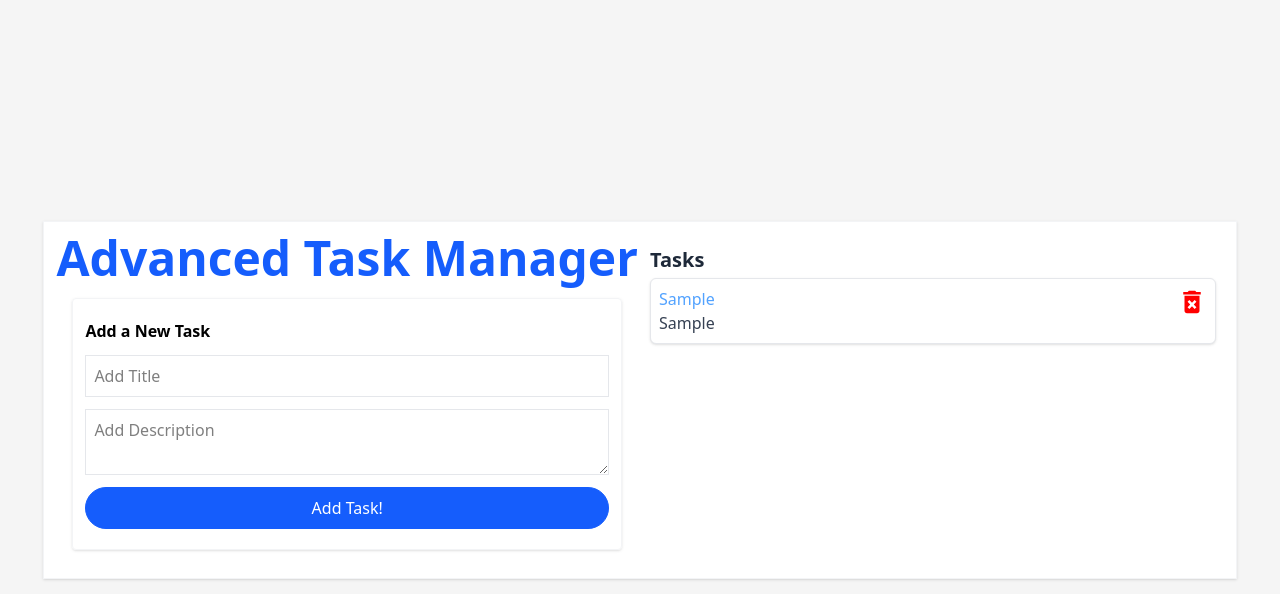
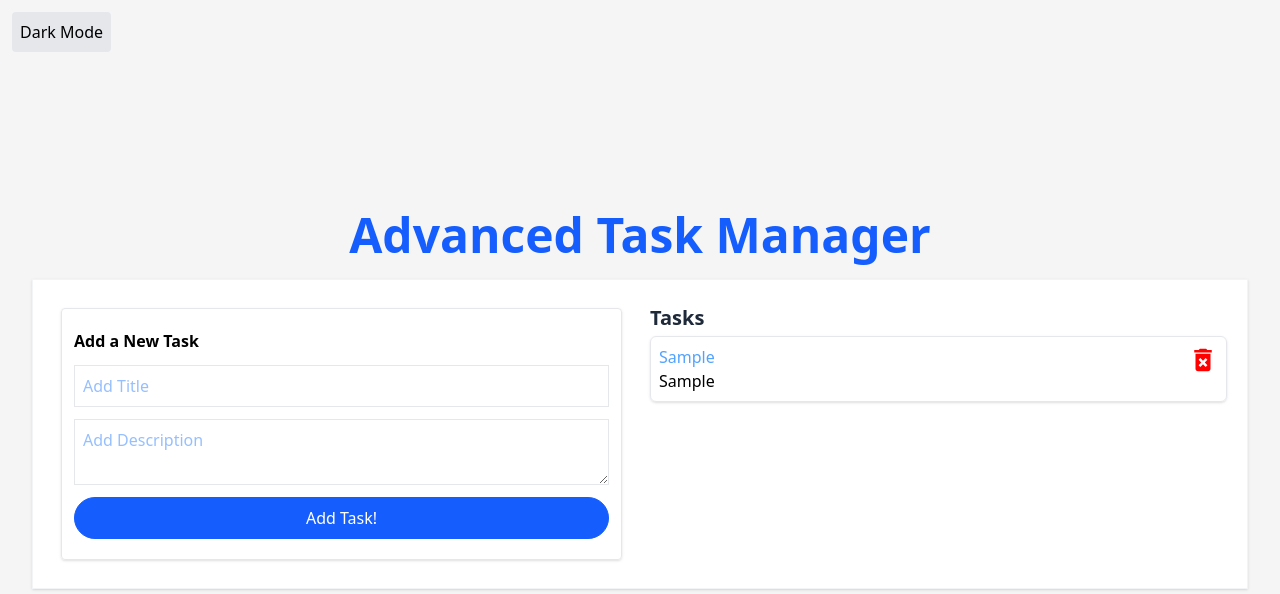
Before and after one commit to KashishKataria786/Advanced-Task-Manager-React.js-ContextAPI-, a React (Vite) app: page / in a window 1280 px wide. Both pictures are taken after typing "Sample", "Sample" into the empty fields and a click on the button "Add Task!". Shown: the top 594 px of the page. Built offline with nearby package versions, Linux system fonts and the light colour scheme.

Commit message:
Added Dark Mode toggle with Context API

```diff
--- a/src/App.jsx
+++ b/src/App.jsx
@@ -1,15 +1,15 @@
-import React, { useEffect, useState } from 'react';
+import React, { useContext, useEffect, useState } from 'react';
 import { v4 as uuidv4 } from 'uuid';
-import { useTheme } from './custom-hooks/useTheme.jsx';
 import './App.css';
 import TaskDisplayComponent from './components/TaskDisplayComponent';
+import { ThemeContext } from './contextAPI/ThemeContext';
 
 function App() {
 
-  // const {theme , toggleTheme}= useTheme();
+  const {theme, toggleTheme}= useContext(ThemeContext);
+  const [tasks, setTasks] = useState(() => {
 
-  const [tasks, setTasks] = useState(() => {
-    // Load tasks from localStorage on first render
+
     const storedTasks = localStorage.getItem('tasks');
     return storedTasks ? JSON.parse(storedTasks) : [];
   });
@@ -37,28 +37,37 @@ function App() {
       setTasks(tasks.filter((task)=>task.id != id));
     }
 
-  // Sync tasks to localStorage whenever they change
+
   useEffect(() => {
     localStorage.setItem('tasks', JSON.stringify(tasks));
   }, [tasks]);
 
   return (
     <>
-    <div className='bg-white border border-gray-100 shadow  p-3 grid grid-cols-2 gap-1 '>
+    <div className='fixed top-0 left-0 p-3 '>
+    <button
+      onClick={toggleTheme}
+      className="p-2  rounded bg-gray-200 dark:bg-gray-700 text-black dark:text-white"
+    >
+      {theme === 'dark' ? 'Light' : 'Dark'} Mode
+    </button>
+    </div>
+
+    <h1 className="text-5xl dark:text-xl text-blue-600 font-semibold">Advanced Task Manager</h1>
+    <div className={`w-full border p-3 grid grid-cols-2 gap-1 shadow ${theme=='dark'? "bg-gray-800 text-gray-100 ":"bg-white  border-gray-100"}`}>
       <div>
-      <h1 className="text-5xl dark:text-xl text-blue-600 font-semibold">Advanced Task Manager</h1>
-      <div className=" flex flex-col gap-3 m-4 rounded-sm px-3 py-5 border border-gray-100 shadow-sm">
-        <h5 className="text-left font-semibold">Add a New Task</h5>
+      <div className={` flex flex-col gap-3 m-4 rounded-sm px-3 py-5 border ${theme==='dark'?"border-gray-600":"border-gray-200"} shadow-sm`}>
+        <h5 className={`text-left font-semibold ${theme ==='dark' ? "text-blue-500":"text-black"}`}>Add a New Task</h5>
         <input
           value={title}
           onChange={(e) => setTitle(e.target.value)}
-          className="p-2 border border-gray-200"
+          className={`p-2 border  text-blue-500 ${theme ==='dark' ? "border-gray-600":"border-gray-200  "}`}
           placeholder="Add Title"
         />
         <textarea
           value={description}
           onChange={(e) => setDescription(e.target.value)}
-          className="p-2 border border-gray-200"
+          className={`p-2 border  text-blue-500 ${theme ==='dark' ? "border-gray-600":"border-gray-200  "}`}
           placeholder="Add Description"
         />
         <button
--- a/src/components/TaskData.jsx
+++ b/src/components/TaskData.jsx
@@ -1,13 +1,15 @@
-import React, { useEffect, useState } from "react";
+import React, { useContext, useEffect, useState } from "react";
+import {ThemeContext} from '../contextAPI/ThemeContext.jsx'
 import { MdDeleteForever } from "react-icons/md";
 import { IoIosCheckboxOutline } from "react-icons/io";
 const TaskData = ({ task, deleteTask }) => {
-    const [task_complete,setTask_complete]= useState(task.completed);
+    // const [task_complete,setTask_complete]= useState(task.completed);
+    const {theme,toggleTheme}= useContext(ThemeContext);
   return (
-    <div className="mb-2 shadow-sm flex justify-between items-start p-2 border bg-white border-gray-200 rounded-md">
+    <div className={`mb-2 shadow-sm flex justify-between items-start p-2 border  border-gray-200  rounded-md ${theme==='dark'?"bg-gray-800 text-gray-200 border-gray-600":""}`}>
       <div className="text-left">
         <h1 className="text-blue-400">{task.title}</h1>
-        <p className="text-gray-700">{task.description}</p>
+        <p className="">{task.description}</p>
 
       </div>
       <div className="flex gap-2 items-center">
--- a/src/components/TaskDisplayComponent.jsx
+++ b/src/components/TaskDisplayComponent.jsx
@@ -1,7 +1,11 @@
-import React from "react";
+import React, { useContext } from "react";
 import TaskData from "./TaskData";
+import { ThemeContext } from "../contextAPI/ThemeContext";
 
 const TaskDisplayComponent = ({ tasks, deleteTask }) => {
+
+  const {theme, toogleTheme}= useContext(ThemeContext);
+
   return (
     <div className=" p-2  rounded-sm min-h-[100px]">
       {tasks.length == 0 ? (
@@ -11,7 +15,7 @@ const TaskDisplayComponent = ({ tasks, deleteTask }) => {
         </div>
       ) : (
         <div>
-          <h1 className="text-xl font-semibold text-left my-1 text-gray-800 ">
+          <h1 className={`text-xl font-semibold text-left my-1  ${theme==='dark'?"text-blue-500":"text-gray-800"} `}>
             Tasks
           </h1>
           {tasks?.map((item, index) => {
--- /dev/null
+++ b/src/contextAPI/ThemeContext.jsx
@@ -0,0 +1,35 @@
+import React, { createContext, useContext, useEffect, useState } from "react";
+
+const ThemeContext=  createContext({
+    theme:"light-theme",
+    toggleTheme:()=>{}
+})
+
+const ThemeProvider =({children})=>{
+    const [theme,setTheme]=useState('light');
+
+    useEffect(()=>{
+        const storedTheme = localStorage.getItem('theme');
+        if(storedTheme){
+            setTheme(storedTheme);
+            document.documentElement.classList.add(storedTheme);
+        }
+    },[])
+
+    useEffect(()=>{
+        localStorage.setItem('theme',theme);
+        document.body.classList.toggle('dark', theme==='dark');
+    },[theme])
+
+    const toggleTheme = ()=>{
+        setTheme(prevTheme=>prevTheme==='light' ? 'dark' :"light");
+    };
+
+    return(
+            <ThemeContext.Provider value={{theme,toggleTheme}}>
+                {children}
+            </ThemeContext.Provider>
+    )
+}
+
+export {ThemeContext,ThemeProvider};
--- a/src/main.jsx
+++ b/src/main.jsx
@@ -3,9 +3,13 @@ import React from 'react'
 import { createRoot } from 'react-dom/client'
 import './index.css'
 import App from './App.jsx'
+import { ThemeProvider } from './contextAPI/ThemeContext.jsx'
+
 
 createRoot(document.getElementById('root')).render(
   <StrictMode>
-    <App />
+    <ThemeProvider>
+        <App/>
+    </ThemeProvider>
  </StrictMode>,
 )
```
Lines whose indentation alone changed are shown as unchanged.
